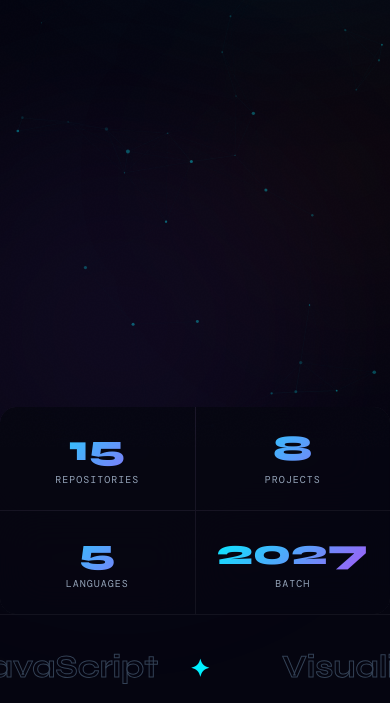
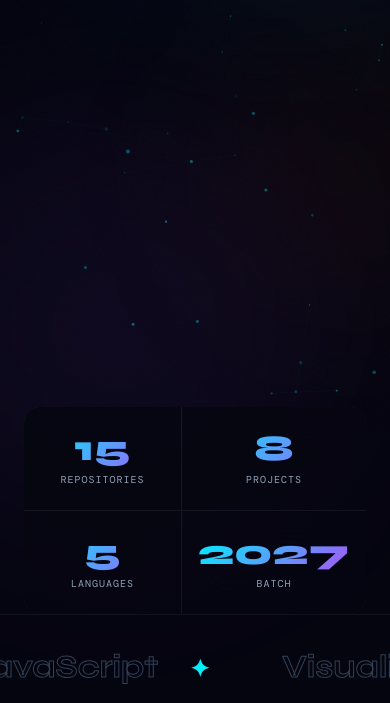
Before and after one commit to ASWINa1636/DA_Aswin, a plain HTML site: page index.html in a window 390 px wide. Shown: the part 397-1100 px from the top of the page. Drawn offline with nearby package versions, Linux system fonts and the light colour scheme; a web font is replaced by a local one.

Commit message:
Fix stats-strip responsive width and mobile grid layout

```diff
--- a/index.html
+++ b/index.html
@@ -236,7 +236,8 @@ nav.scrolled{
 /* ── HERO STATS STRIP ── */
 .stats-strip{
   display:grid;grid-template-columns:repeat(4,1fr);gap:1px;
-  background:var(--card-border);max-width:1400px;margin:-40px auto 0;
+  background:var(--card-border);max-width:1400px;
+  width:calc(100% - 16vw);margin:-40px auto 0;
   border-radius:16px;overflow:hidden;position:relative;z-index:2;
 }
 .stat{
@@ -608,7 +609,7 @@ footer{
   .feat-card:nth-child(even) .feat-visual,.feat-card:nth-child(even) .feat-content{order:unset}
   .feat-visual{min-height:240px}
   .contact-grid{grid-template-columns:1fr}
-  .stats-strip{grid-template-columns:repeat(2,1fr)}
+  .stats-strip{grid-template-columns:repeat(2,1fr); width:calc(100% - 48px)}
   .hero-bottom{flex-direction:column;align-items:flex-start}
   .nav-links{gap:20px}
   .nav-links a{font-size:11px}
@@ -662,7 +663,7 @@ footer{
   .hero{padding:80px 16px 40px}
   .hero h1{font-size:clamp(32px,11vw,48px);letter-spacing:-1px}
   .hero-bottom{margin-top:28px}
-  .stats-strip{grid-template-columns:1fr;gap:1px}
+  .stats-strip{grid-template-columns:repeat(2,1fr);gap:1px; width:calc(100% - 32px)}
   .stat{padding:18px 12px}
   .stat-num{font-size:28px}
   .feat-visual{min-height:140px}
```
